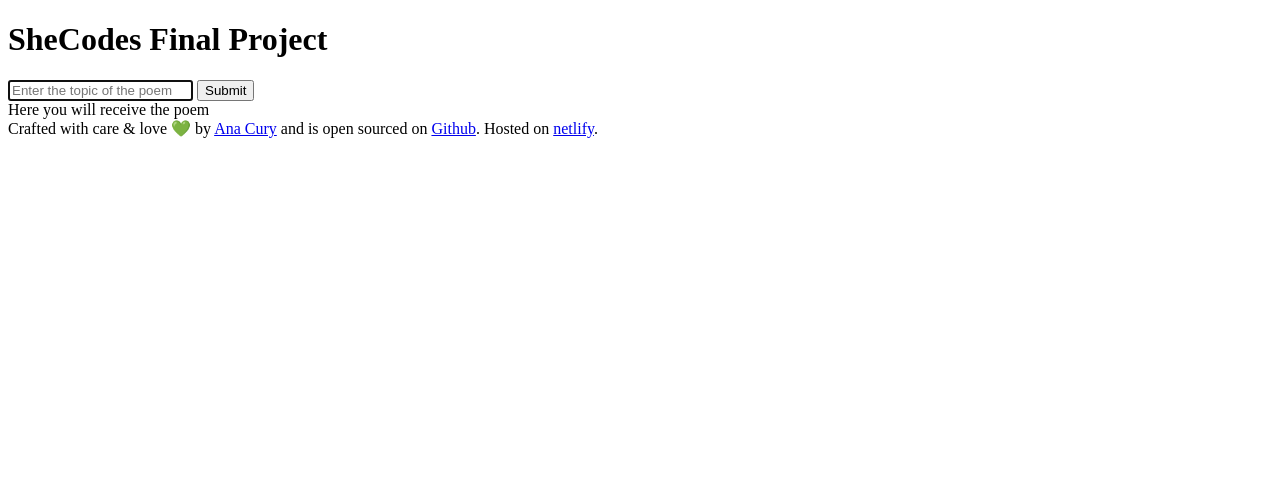
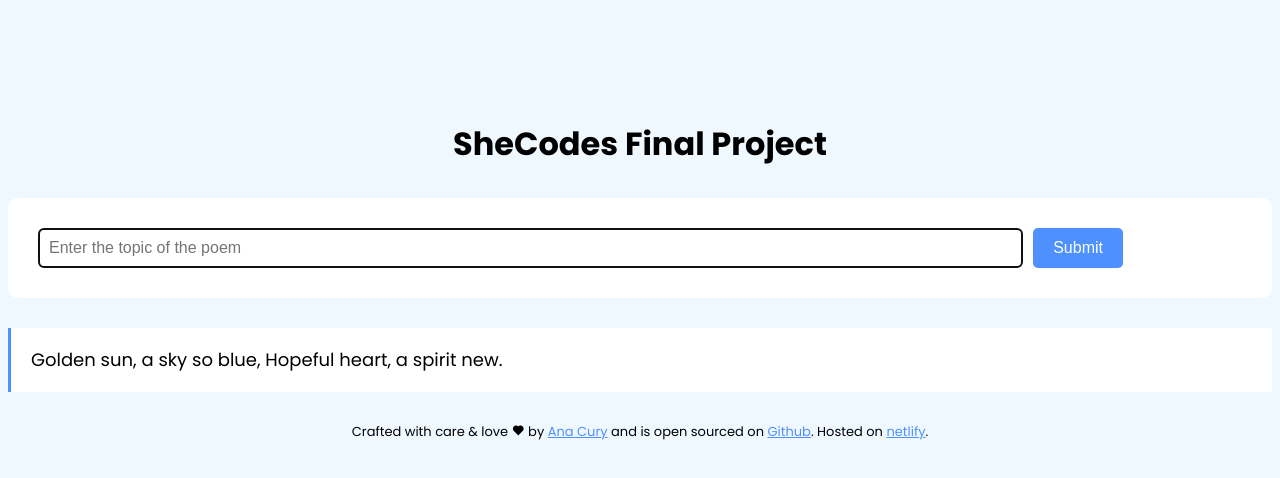
Before and after one commit to AnaCury/shecodes-project-ai, a plain HTML site: page index.html in a window 1280 px wide. Drawn offline with nearby package versions, Linux system fonts and the light colour scheme.

Commit message:
adding some css

```diff
--- a/assets/style.css
+++ b/assets/style.css
@@ -0,0 +1,67 @@
+@import url('https://fonts.googleapis.com/css2?family=Poppins:ital,wght@0,100;0,200;0,300;0,400;0,500;0,600;0,700;0,800;0,900;1,100;1,200;1,300;1,400;1,500;1,600;1,700;1,800;1,900&family=Roboto:ital,wght@0,100;0,300;0,400;0,500;0,700;0,900;1,100;1,300;1,400;1,500;1,700;1,900&display=swap');
+
+body {
+  background-color: aliceblue;
+  font-family: "Poppins", sans-serif;;
+}
+h1 {
+    text-align: center;
+}
+
+a {
+    color:#4D90FE;
+}
+
+.container {
+  margin: 120px auto;
+}
+
+header{
+    margin-bottom: 30px;
+}
+
+form{
+    padding: 30px;
+    background-color: white;
+    border-radius: 10px;
+    display: flex;
+    margin-bottom: 30px;
+}
+
+.prompt{
+    padding: 10px;
+    border: 1px solid grey;
+    border-radius: 5px;
+    width: 80%;
+    font-size: 16px;
+}
+
+.styled-button{
+    margin-left: 10px;
+    background-color: #4D90FE;
+    color: white;
+    border: none;
+    padding: 10px 20px;
+    font-size: 16px;
+    border-radius: 5px;
+    cursor: pointer;
+    transition: background-color 0.3s; /
+}
+
+.styled-button:hover {
+    background-color: #357ABD;
+}
+
+.poem{
+    font-size: 18px;
+    background-color: #ffff;
+    padding: 20px;
+    line-height: 24px;
+    border-left: 3px solid #4D90FE;
+}
+
+footer{
+    text-align: center;
+    font-size: 13px;
+    margin-top: 30px;
+}
--- a/index.html
+++ b/index.html
@@ -1,12 +1,18 @@
 <!DOCTYPE html>
 <html lang="en">
   <head>
+    <link
+      rel="stylesheet"
+      href="https://cdn.jsdelivr.net/npm/boxicons@latest/css/boxicons.min.css"
+    />
+
     <link rel="stylesheet" href="assets/style.css" />
     <meta charset="UTF-8" />
     <meta name="viewport" content="width=device-width, initial-scale=1.0" />
     <title>SheCodes Final Project</title>
   </head>
   <body>
+    <div class="container">
       <header>
         <h1>SheCodes Final Project</h1>
       </header>
@@ -17,13 +23,17 @@
             placeholder="Enter the topic of the poem"
             autofocus
             required
+            autocomplete="off"
+            class="prompt"
           />
-        <input type="submit" />
+          <input type="submit" class="styled-button" />
         </form>
-      <div>Here you will receive the poem</div>
+        <div class="poem">
+          Golden sun, a sky so blue, Hopeful heart, a spirit new.
+        </div>
       </main>
       <footer>
-      Crafted with care & love 💚 by
+        Crafted with care & love <i class="bx bxs-heart"></i> by
         <a href="https://github.com/AnaCury" target="_blank">Ana Cury</a> and is
         open sourced on
         <a href="https://github.com/AnaCury/shecodes-project-ai" target="_blank"
@@ -33,6 +43,7 @@
           >netlify</a
         >.
       </footer>
+    </div>
     <script src="assets/script.js"></script>
   </body>
 </html>
```
Lines whose indentation alone changed are shown as unchanged.
